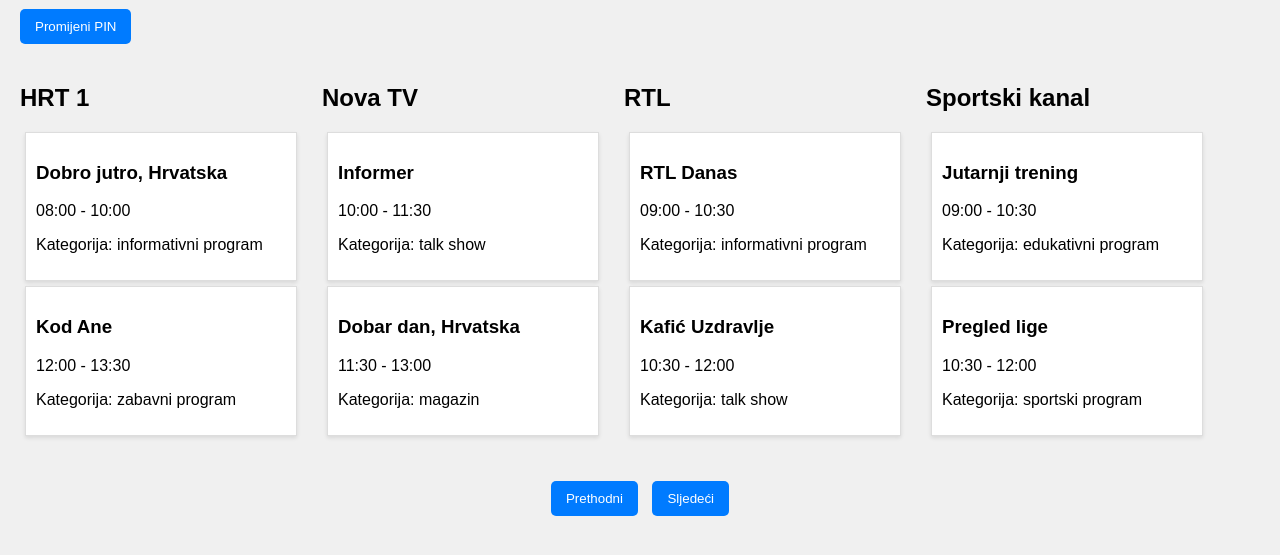
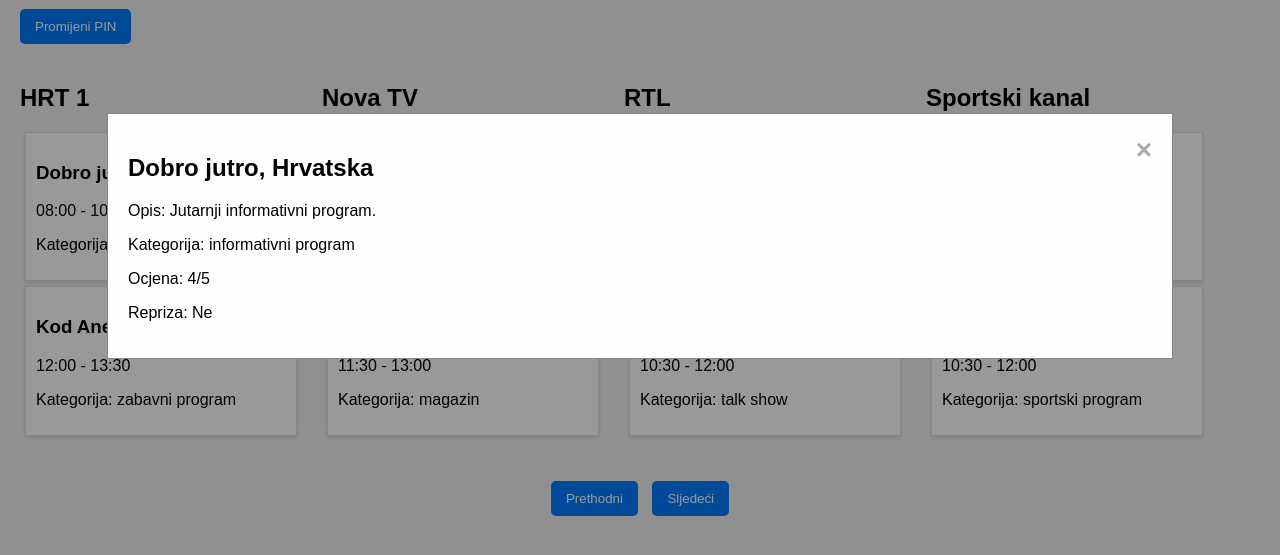
Before and after one commit to andrea-zecevic/Internship-13-TV-Raspored, a plain HTML site: page index.html in a window 1280 px wide. Both pictures are taken after a click on the element 161 px from the left and 285 px from the top of the page. Shown: the part 79-634 px from the top of the page. Drawn offline with Linux system fonts and the light colour scheme.

Commit message:
Changed program details display

```diff
--- a/index.html
+++ b/index.html
@@ -19,6 +19,17 @@
       <button id="next">Sljedeći</button>
     </div>
 
+    <div id="programModal" class="modal">
+      <div class="modal-content">
+        <span class="close">&times;</span>
+        <h2 id="programName"></h2>
+        <p id="programDescription"></p>
+        <p id="programCategory"></p>
+        <p id="programRating"></p>
+        <p id="programRepeat"></p>
+      </div>
+    </div>
+
     <script src="script.js"></script>
   </body>
 </html>
--- a/script.js
+++ b/script.js
@@ -81,22 +81,6 @@ document.getElementById("next").addEventListener("click", () => {
   loadSchedule();
 });
 
-function displayProgramDetails(program) {
-  if (program.category === "odrasli program") {
-    const pin = prompt("Unesite PIN za roditeljsku zaštitu:");
-    if (pin !== parentalControlPIN) {
-      alert("Neispravan PIN!");
-      return;
-    }
-  }
-
-  alert(
-    `Detalji programa: ${program.name}\nOpis: ${
-      program.description
-    }\nRepriza: ${program.isRepeat ? "Da" : "Ne"}\nOcjena: ${program.rating}/5`
-  );
-}
-
 document
   .getElementById("change-pin")
   .addEventListener("click", changeParentalControlPIN);
@@ -110,3 +94,38 @@ function changeParentalControlPIN() {
     alert("PIN mora biti broj između 4 i 8 znamenki.");
   }
 }
+
+function displayProgramDetails(program) {
+  if (program.category === "odrasli program") {
+    const pin = prompt("Unesite PIN za roditeljsku zaštitu:");
+    if (pin !== parentalControlPIN) {
+      alert("Neispravan PIN!");
+      return;
+    }
+  }
+
+  document.getElementById("programName").textContent = program.name;
+  document.getElementById(
+    "programDescription"
+  ).textContent = `Opis: ${program.description}`;
+  document.getElementById(
+    "programCategory"
+  ).textContent = `Kategorija: ${program.category}`;
+  document.getElementById(
+    "programRating"
+  ).textContent = `Ocjena: ${program.rating}/5`;
+  document.getElementById("programRepeat").textContent = `Repriza: ${
+    program.isRepeat ? "Da" : "Ne"
+  }`;
+
+  document.getElementById("programModal").style.display = "block";
+}
+
+document.querySelector(".close").onclick = function () {
+  document.getElementById("programModal").style.display = "none";
+};
+window.onclick = function (event) {
+  if (event.target == document.getElementById("programModal")) {
+    document.getElementById("programModal").style.display = "none";
+  }
+};
--- a/style.css
+++ b/style.css
@@ -69,3 +69,37 @@ h1 {
   cursor: pointer;
   border-radius: 5px;
 }
+
+.modal {
+  display: none;
+  position: fixed;
+  z-index: 1;
+  left: 0;
+  top: 0;
+  width: 100%;
+  height: 100%;
+  overflow: auto;
+  background-color: rgba(0, 0, 0, 0.4);
+}
+
+.modal-content {
+  background-color: #fefefe;
+  margin: 15% auto;
+  padding: 20px;
+  border: 1px solid #888;
+  width: 80%;
+}
+
+.close {
+  color: #aaaaaa;
+  float: right;
+  font-size: 28px;
+  font-weight: bold;
+}
+
+.close:hover,
+.close:focus {
+  color: #000;
+  text-decoration: none;
+  cursor: pointer;
+}
```
